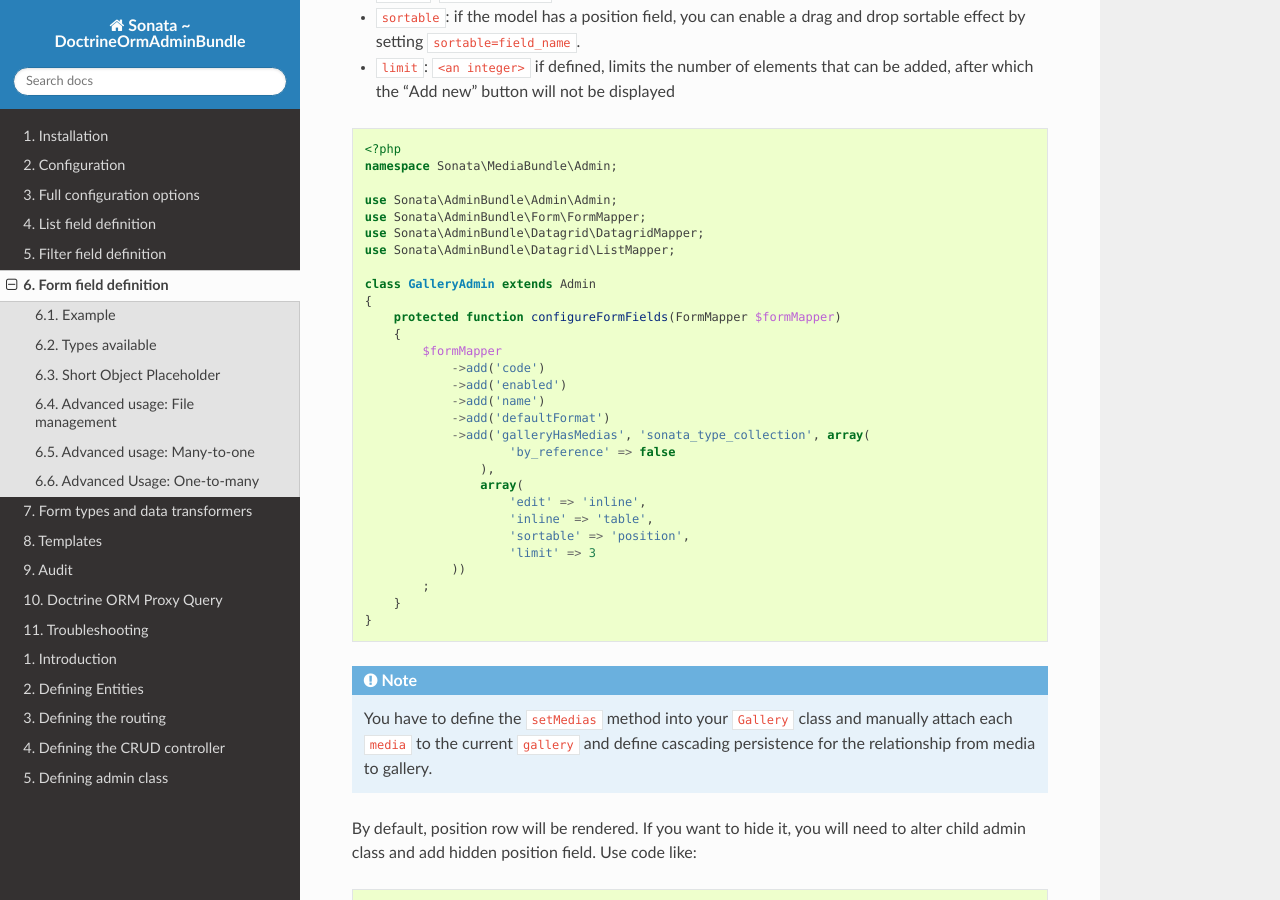
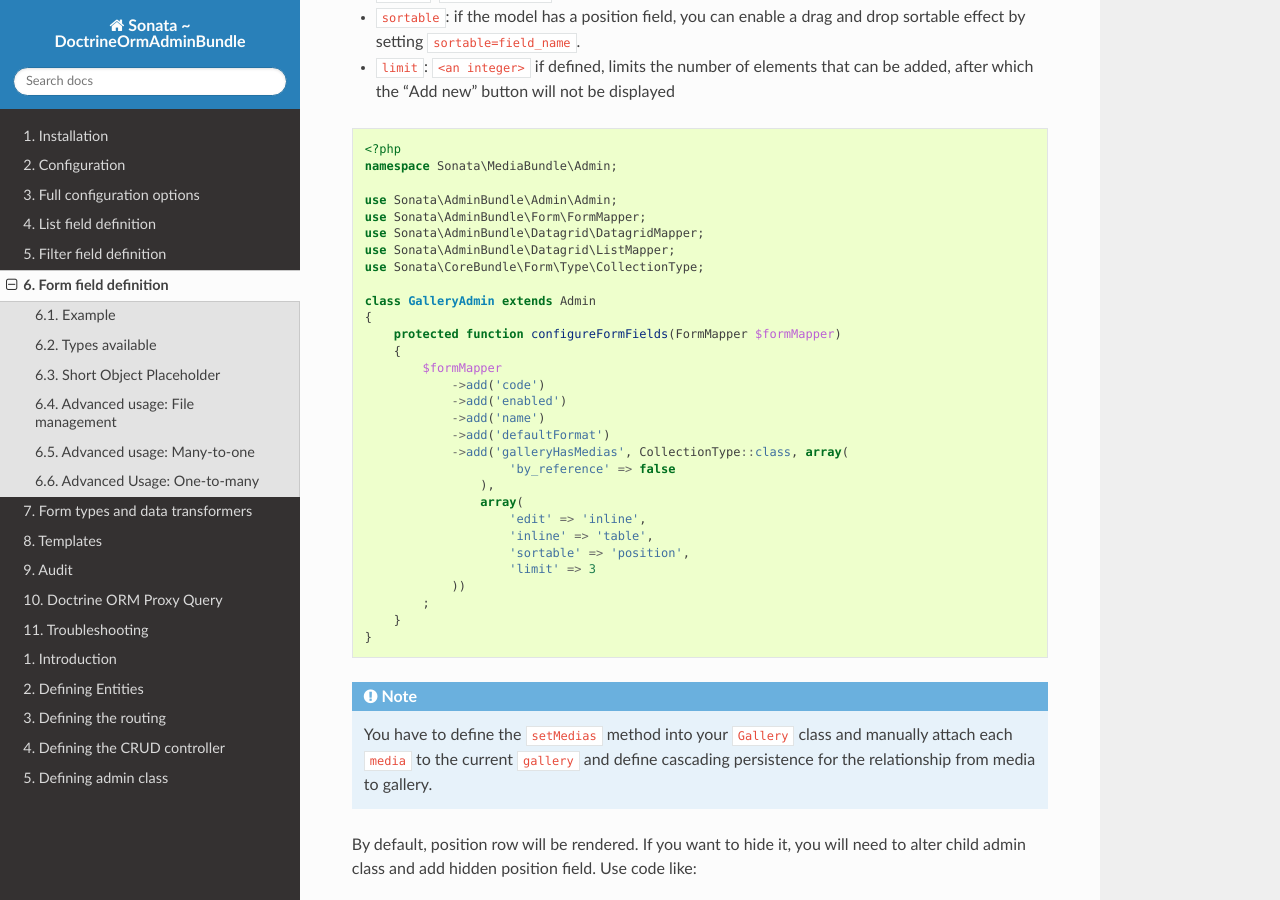
Before and after one commit to sonata-project/SonataDoctrineORMAdminBundle, a Sphinx documentation site: the page built from Resources/doc/reference/form_field_definition.rst, in a window 1280 px wide and 900 px high, scrolled down 4019 px. Built offline with Sphinx 7.4.7 and the Read the Docs theme 2.0.0, drawn with Linux system fonts in a browser that asks for light colours.

Commit message:
use FQCN in form creation

```diff
--- a/Resources/doc/reference/form_field_definition.rst
+++ b/Resources/doc/reference/form_field_definition.rst
@@ -217,6 +217,7 @@ You can easily add a new ``Media`` row by defining one of these options:
     use Sonata\AdminBundle\Form\FormMapper;
     use Sonata\AdminBundle\Datagrid\DatagridMapper;
     use Sonata\AdminBundle\Datagrid\ListMapper;
+    use Sonata\CoreBundle\Form\Type\CollectionType;
 
     class GalleryAdmin extends Admin
     {
@@ -227,7 +228,7 @@ You can easily add a new ``Media`` row by defining one of these options:
                 ->add('enabled')
                 ->add('name')
                 ->add('defaultFormat')
-                ->add('galleryHasMedias', 'sonata_type_collection', array(
+                ->add('galleryHasMedias', CollectionType::class, array(
                         'by_reference' => false
                     ),
                     array(
```
